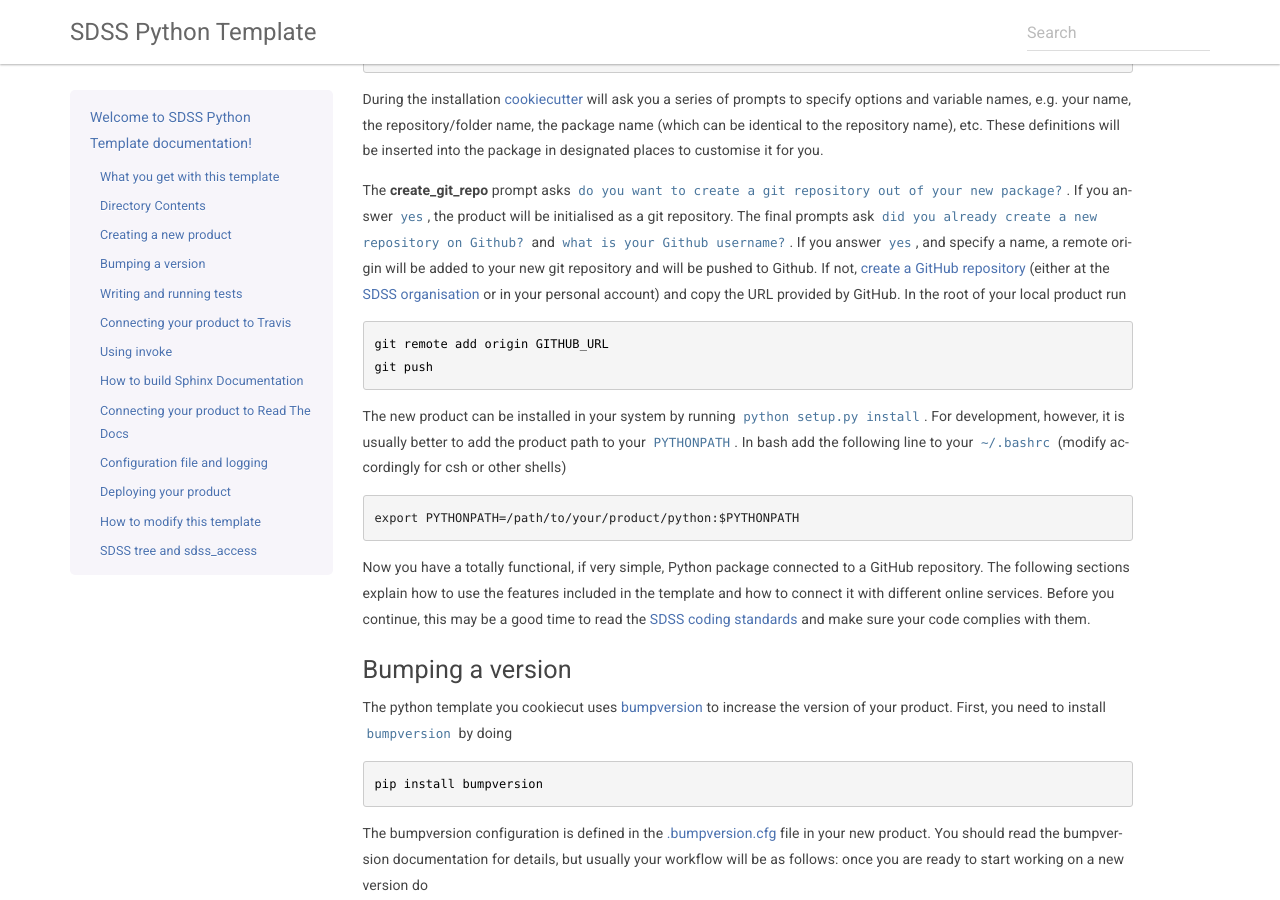
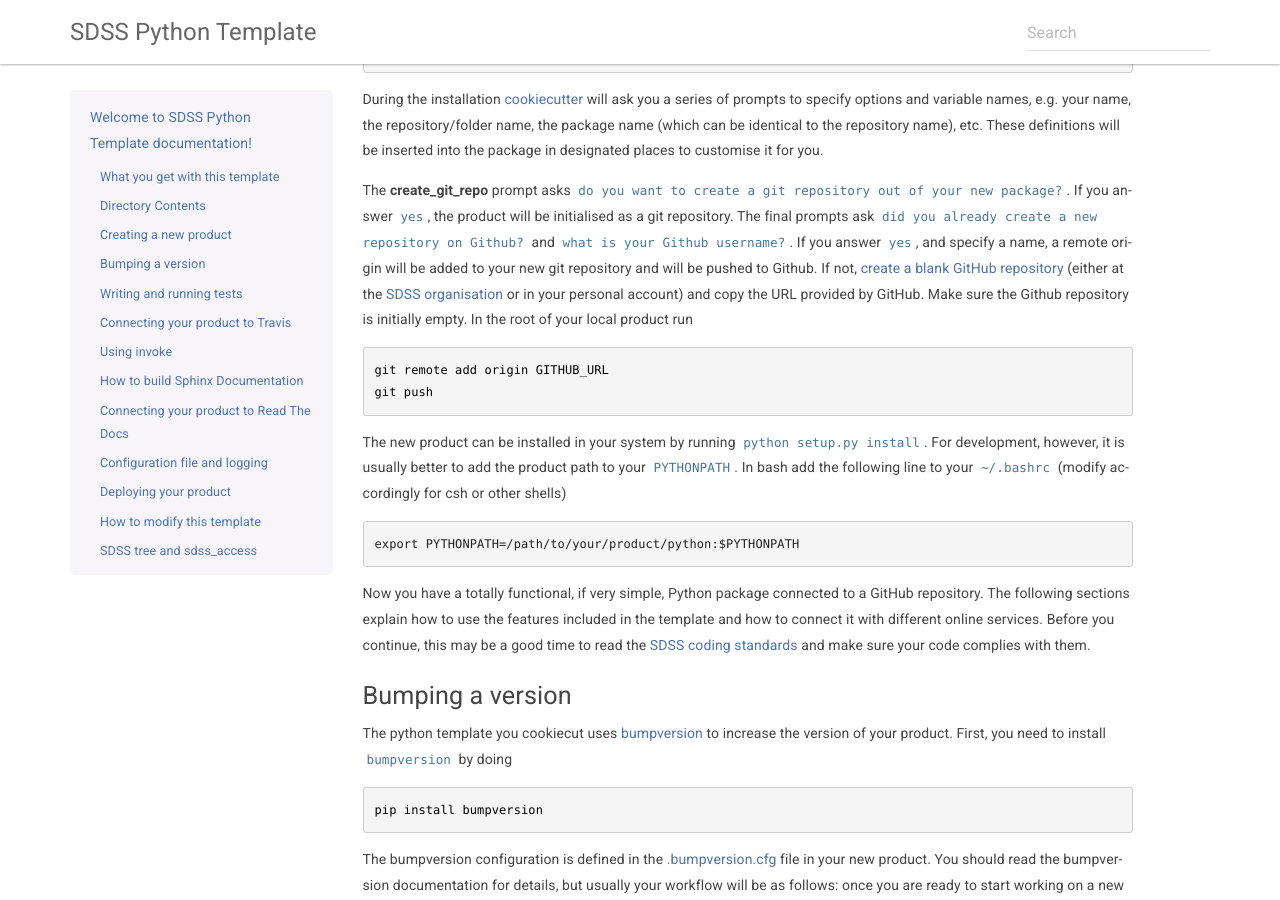
Before and after one commit to sdss/python_template, a Sphinx documentation site: the page built from docs/sphinx/index.rst, in a window 1280 px wide and 900 px high, scrolled down 1391 px. Built offline with Sphinx 7.4.7, drawn with Linux system fonts in a browser that asks for light colours.

Commit message:
updating docs to state the github repo must be completely blank

```diff
--- a/docs/sphinx/index.rst
+++ b/docs/sphinx/index.rst
@@ -58,7 +58,7 @@
 
 During the installation `cookiecutter <https://github.com/audreyr/cookiecutter>`__ will ask you a series of prompts to specify options and variable names, e.g. your name, the repository/folder name, the package name (which can be identical to the repository name), etc. These definitions will be inserted into the package in designated places to customise it for you.
 
-The **create_git_repo** prompt asks ``do you want to create a git repository out of your new package?``.  If you answer ``yes``, the product will be initialised as a git repository.  The final prompts ask ``did you already create a new repository on Github?`` and ``what is your Github username?``.  If you answer ``yes``, and specify a name, a remote origin will be added to your new git repository and will be pushed to Github.  If not, `create a GitHub repository <https://help.github.com/articles/creating-a-new-repository/>`_ (either at the `SDSS organisation <https://github.com/sdss>`_ or in your personal account) and copy the URL provided by GitHub. In the root of your local product run ::
+The **create_git_repo** prompt asks ``do you want to create a git repository out of your new package?``.  If you answer ``yes``, the product will be initialised as a git repository.  The final prompts ask ``did you already create a new repository on Github?`` and ``what is your Github username?``.  If you answer ``yes``, and specify a name, a remote origin will be added to your new git repository and will be pushed to Github.  If not, `create a blank GitHub repository <https://help.github.com/articles/creating-a-new-repository/>`_ (either at the `SDSS organisation <https://github.com/sdss>`_ or in your personal account) and copy the URL provided by GitHub.  Make sure the Github repository is initially empty. In the root of your local product run ::
 
     git remote add origin GITHUB_URL
     git push
```
